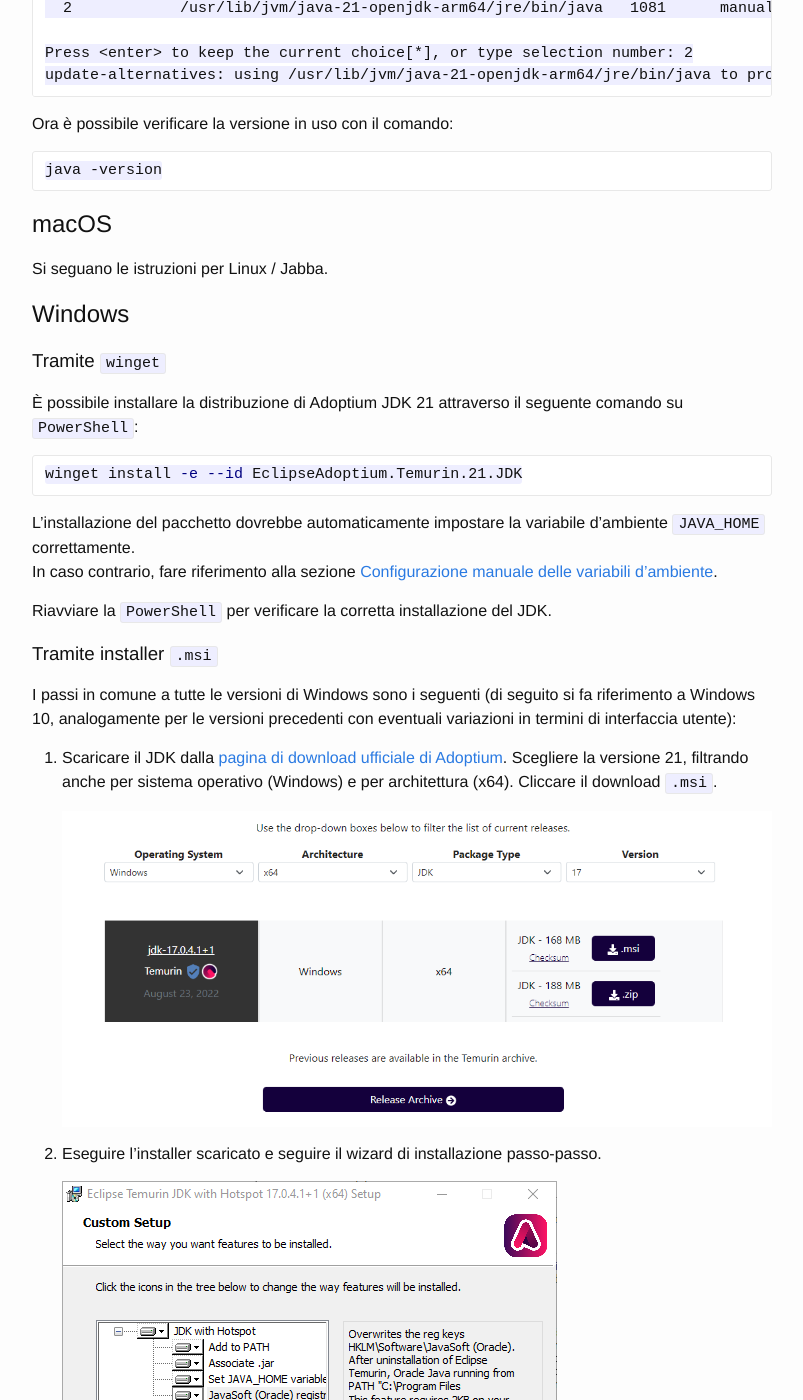
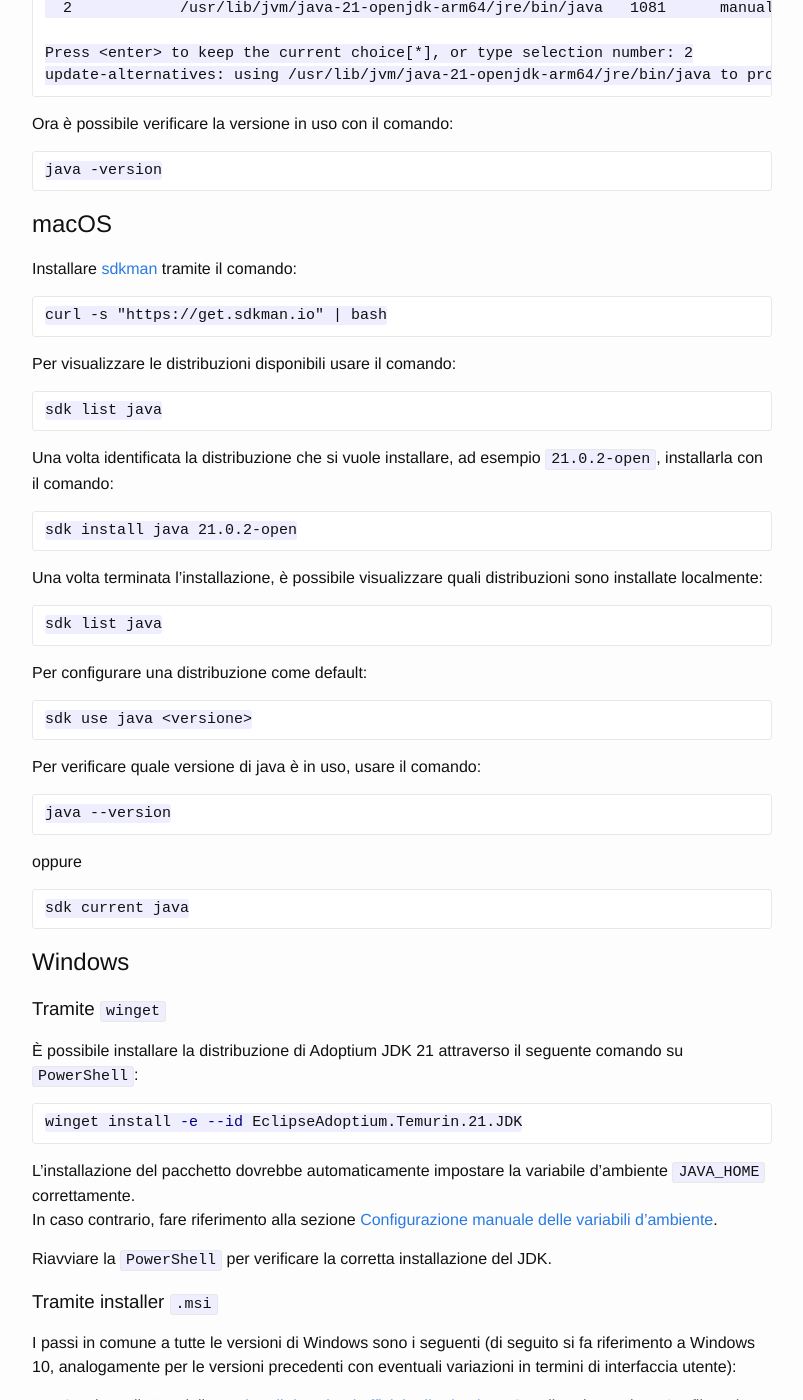
Before and after one commit to unibo-oop/software-installation, a Jekyll site: the page built from index.md, in a window 1280 px wide and 1400 px high, scrolled down 1529 px. Shown: the whole window, without its empty margins (238-1041 px from the left). Built offline with Jekyll 4.4.1, drawn with Linux system fonts in a browser that asks for light colours.

Commit message:
update macos instructions

````diff
--- a/index.md
+++ b/index.md
@@ -151,7 +151,46 @@ Infatti, all'installazione, Jabba modifica file nella `$HOME` come`.bashrc`, `.b
 
 ## macOS
 
-Si seguano le istruzioni per Linux / Jabba.
+Installare [sdkman](https://sdkman.io/) tramite il comando:
+
+```
+curl -s "https://get.sdkman.io" | bash
+```
+
+Per visualizzare le distribuzioni disponibili usare il comando:
+
+```
+sdk list java
+```
+Una volta identificata la distribuzione che si vuole installare, ad esempio `21.0.2-open`, installarla con il comando:
+
+```
+sdk install java 21.0.2-open
+```
+
+Una volta terminata l'installazione, è possibile visualizzare quali distribuzioni sono installate localmente:
+
+```
+sdk list java
+```
+
+Per configurare una distribuzione come default:
+
+```
+sdk use java <versione>
+```
+
+Per verificare quale versione di java è in uso, usare il comando:
+
+```
+java --version
+```
+
+oppure
+
+```
+sdk current java
+```
 
 ## Windows
 
````
